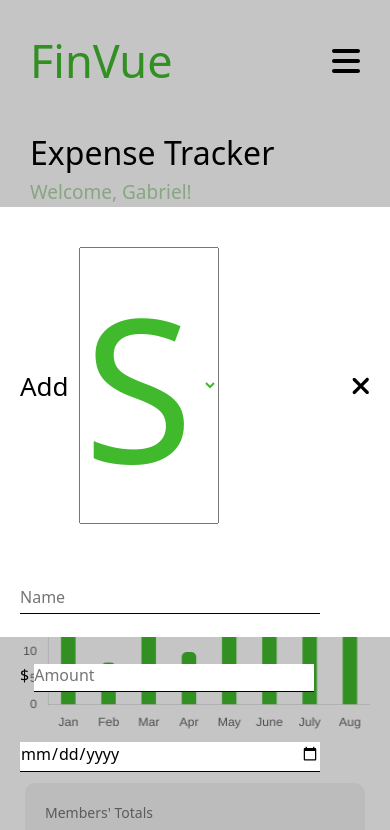
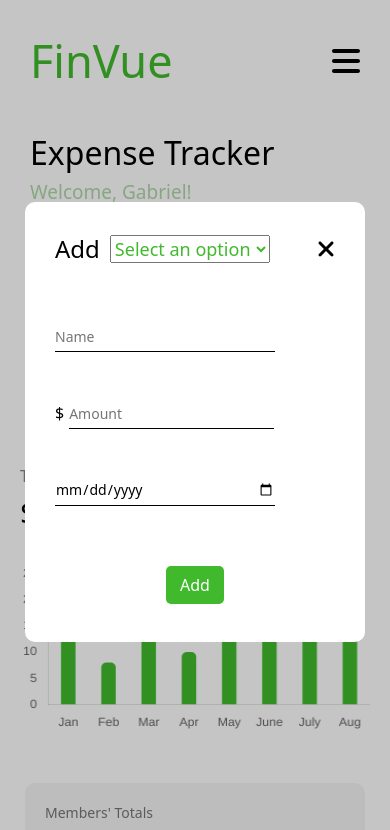
Before and after one commit to Gabrielhzt/FinVue, a React (Create React App) app in the folder client/: page /add in a window 390 px wide. Shown: the top 830 px of the page. Built offline with nearby package versions, Linux system fonts and the light colour scheme.

Commit message:
Made the Add page responsive

```diff
--- a/client/src/Nav/Nav.css
+++ b/client/src/Nav/Nav.css
@@ -269,6 +269,10 @@ a.active .setting-icon {
         display: flex;
     }
 
+    .none {
+        text-decoration: none;
+    }
+
     .welc-2 {
         display: none;
     }
--- a/client/src/Nav/Nav.js
+++ b/client/src/Nav/Nav.js
@@ -2,7 +2,7 @@ import React, { useState, useEffect } from "react";
 import './Nav.css';
 import { FontAwesomeIcon } from '@fortawesome/react-fontawesome';
 import { faChevronRight, faChevronLeft, faBars, faChartPie, faSackDollar, faReceipt, faUsers, faGear, faArrowRightFromBracket, faMagnifyingGlass, faBell } from '@fortawesome/free-solid-svg-icons';
-import { NavLink, Outlet } from "react-router-dom";
+import { NavLink, Link, Outlet } from "react-router-dom";
 
 const Nav = () => {
     const [open, setOpen] = useState(false);
@@ -122,7 +122,7 @@ const Nav = () => {
                         <h1>Expense Tracker</h1>
                         <p>Welcome, Gabriel!</p>
                     </div>
-                    <h1 className="Title-2">FinVue</h1>
+                    <Link className="none" to={'/'}><h1 className="Title-2">FinVue</h1></Link>
                     <div className="head-btn">
                         <button className="btn"><FontAwesomeIcon icon={faMagnifyingGlass} size="xl" /></button>
                         <button className="btn"><FontAwesomeIcon icon={faBell} size="xl" /></button>
--- a/client/src/Pages/Add/Add.css
+++ b/client/src/Pages/Add/Add.css
@@ -35,7 +35,7 @@ form {
 
 .select {
     color: #41B92D;
-    font-size: 200px;
+    font-size: 20px;
     width: 140px;
 }
 
@@ -79,3 +79,31 @@ form {
     margin-top: 20px;
     cursor: pointer;
 }
+
+@media (max-width: 430px) {
+
+    .title-add {
+        font-size: 24px;
+    }
+
+    .select {
+        font-size: 18px;
+        width: 160px;
+    }
+
+    form {
+        padding: 30px;
+        width: 280px;
+        height: 380px;
+    }
+
+    .input-2 {
+        font-size: 14px;
+        width: 220px;
+    }
+
+    .input-3 {
+        font-size: 14px;
+        width: 205px;
+    }
+}
```
